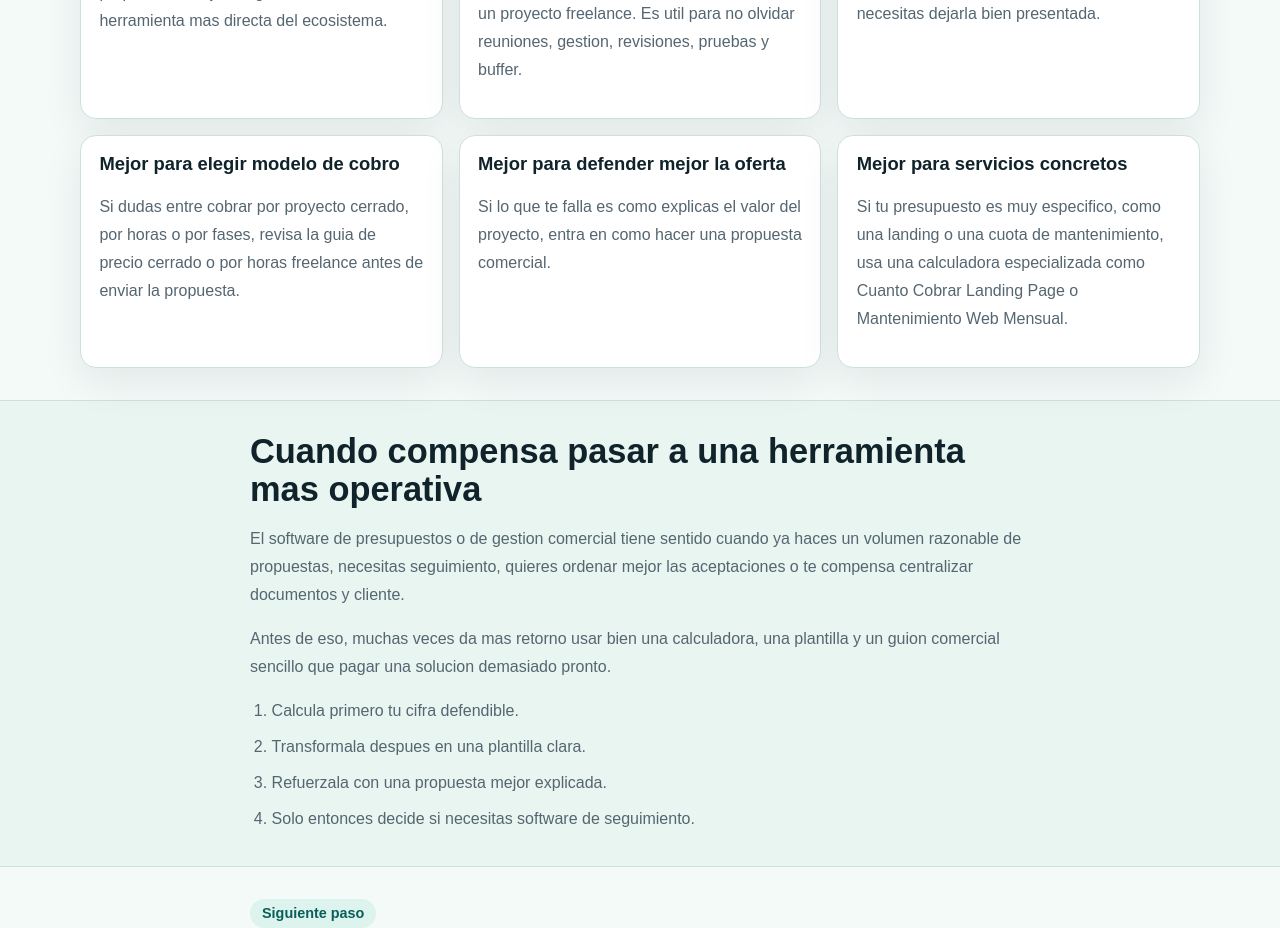
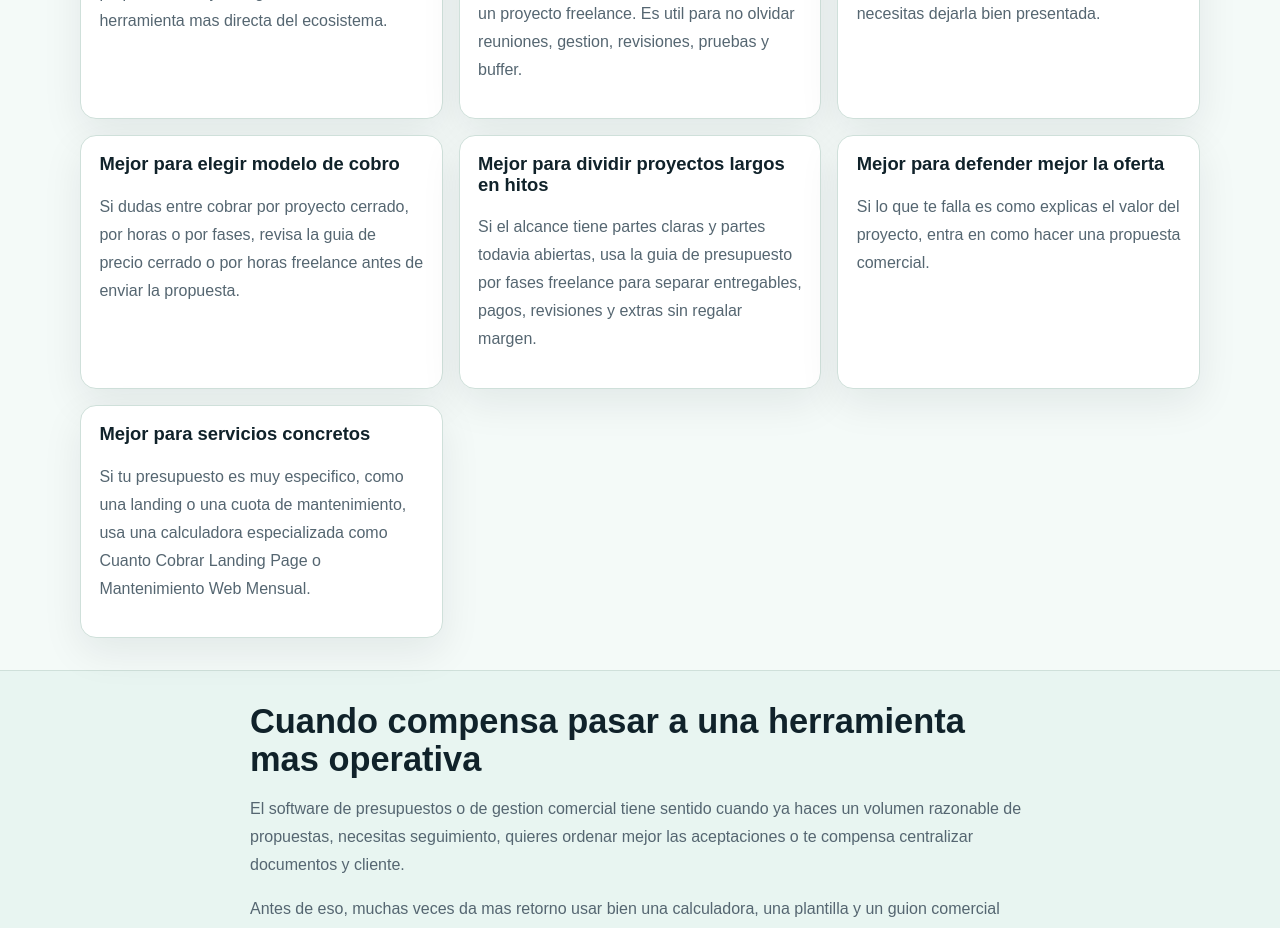
Before and after one commit to djimenezm/paneldeherramientas, a Next.js app: page /mejores-herramientas-para-presupuestos-freelance in a window 1280 px wide. Shown: the part 1720-2648 px from the top of the page. Built offline with nearby package versions, Linux system fonts and the light colour scheme.

Commit message:
Add phased budget guide to panel

```diff
--- a/app/mejores-herramientas-para-presupuestos-freelance/page.tsx
+++ b/app/mejores-herramientas-para-presupuestos-freelance/page.tsx
@@ -272,6 +272,17 @@ export default function MejoresHerramientasPresupuestosFreelancePage() {
           </article>
 
           <article className="feature-card">
+            <h3>Mejor para dividir proyectos largos en hitos</h3>
+            <p>
+              Si el alcance tiene partes claras y partes todavia abiertas, usa la guia de{' '}
+              <a href="https://www.cuantopresupuestar.es/presupuesto-por-fases-freelance">
+                presupuesto por fases freelance
+              </a>{' '}
+              para separar entregables, pagos, revisiones y extras sin regalar margen.
+            </p>
+          </article>
+
+          <article className="feature-card">
             <h3>Mejor para defender mejor la oferta</h3>
             <p>
               Si lo que te falla es como explicas el valor del proyecto, entra en{' '}
```
Also changed, not shown: lib/tools.ts (+10 -0 lines), 1 other file (tests, documents, lock files or other folders).
